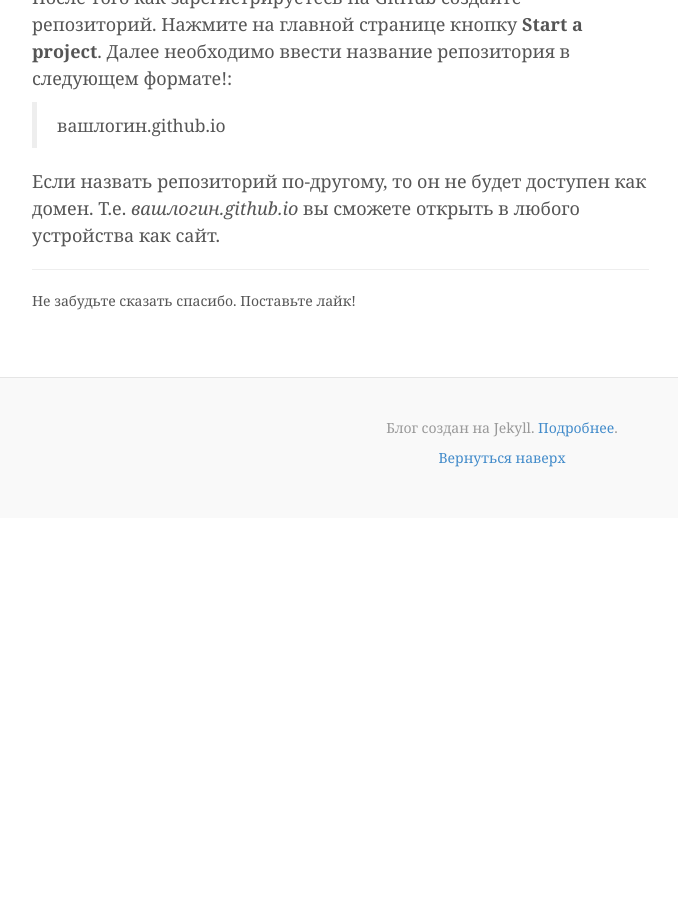
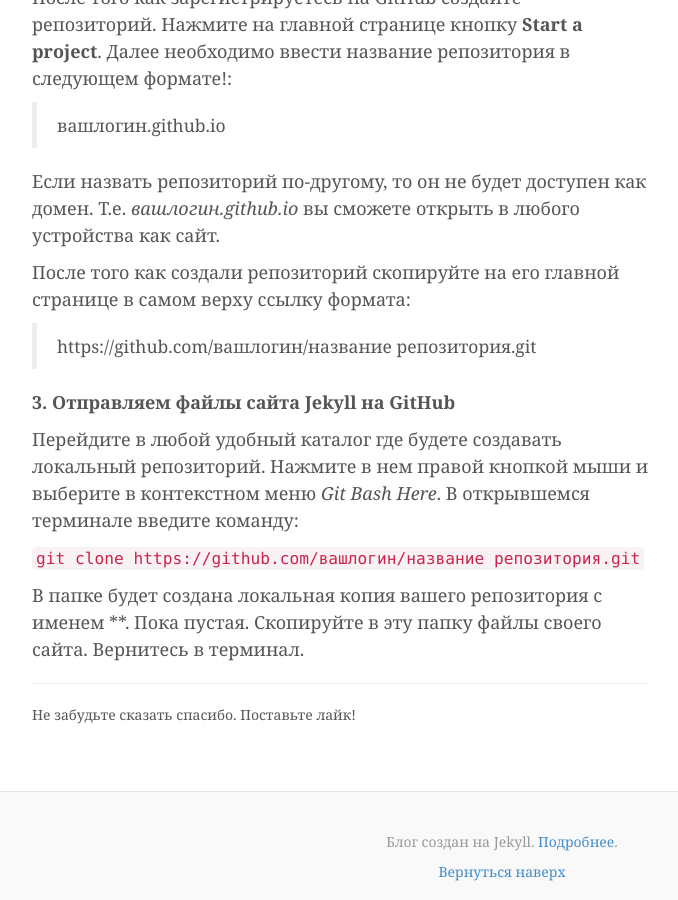
Before and after one commit to htmlblog/htmlblog.github.io, a Jekyll site: the page built from _posts/2017-03-29-kak-pierieniesti-sait-jekyll-na-github.markdown, in a window 1280 px wide and 900 px high, scrolled down 1411 px. Shown: the whole window, without its empty margins (138-816 px from the left). Built offline with Jekyll 4.4.1, drawn with Linux system fonts in a browser that asks for light colours; comment, search, counter and statistics services are not loaded; before the commit the page ends 1929 px from its top, so only the background shows below that.

Commit message:
Updated Kak Pierieniesti Sait Jekyll Na Github

```diff
--- a/_posts/2017-03-29-kak-pierieniesti-sait-jekyll-na-github.markdown
+++ b/_posts/2017-03-29-kak-pierieniesti-sait-jekyll-na-github.markdown
@@ -35,3 +35,15 @@ layout: post
 > вашлогин.github.io
 
 Если назвать репозиторий по-другому, то он не будет доступен как домен. Т.е. *вашлогин.github.io* вы сможете открыть в любого устройства как сайт.
+
+После того как создали репозиторий скопируйте на его главной странице в самом верху ссылку формата:
+
+> https://github.com/вашлогин/название репозитория.git
+
+**3. Отправляем файлы сайта Jekyll на GitHub**
+
+Перейдите в любой удобный каталог где будете создавать локальный репозиторий. Нажмите в нем правой кнопкой мыши и выберите в контекстном меню *Git Bash Here*. В открывшемся терминале введите команду:
+
+`git clone https://github.com/вашлогин/название репозитория.git`
+
+В папке будет создана локальная копия вашего репозитория с именем **. Пока пустая. Скопируйте в эту папку файлы своего сайта. Вернитесь в терминал.
```
